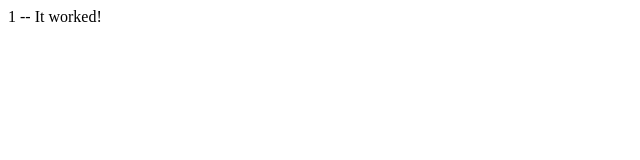
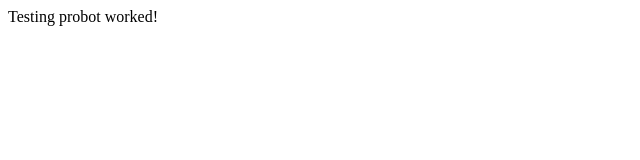
Before and after one commit to minienv/minienv-example, a website: page src/app/public/index.html in a window 1280 px wide. Shown: the full height of the page, 0-640 px from the left. Drawn offline with Linux system fonts and the light colour scheme.

Commit message:
Testing probot

```diff
--- a/src/app/public/index.html
+++ b/src/app/public/index.html
@@ -4,6 +4,6 @@
     <title>Docker Compose Node.js Intro</title>
   </head>
   <body>
-    1 -- It worked!
+    Testing probot worked!
   </body>
 </html>
```
